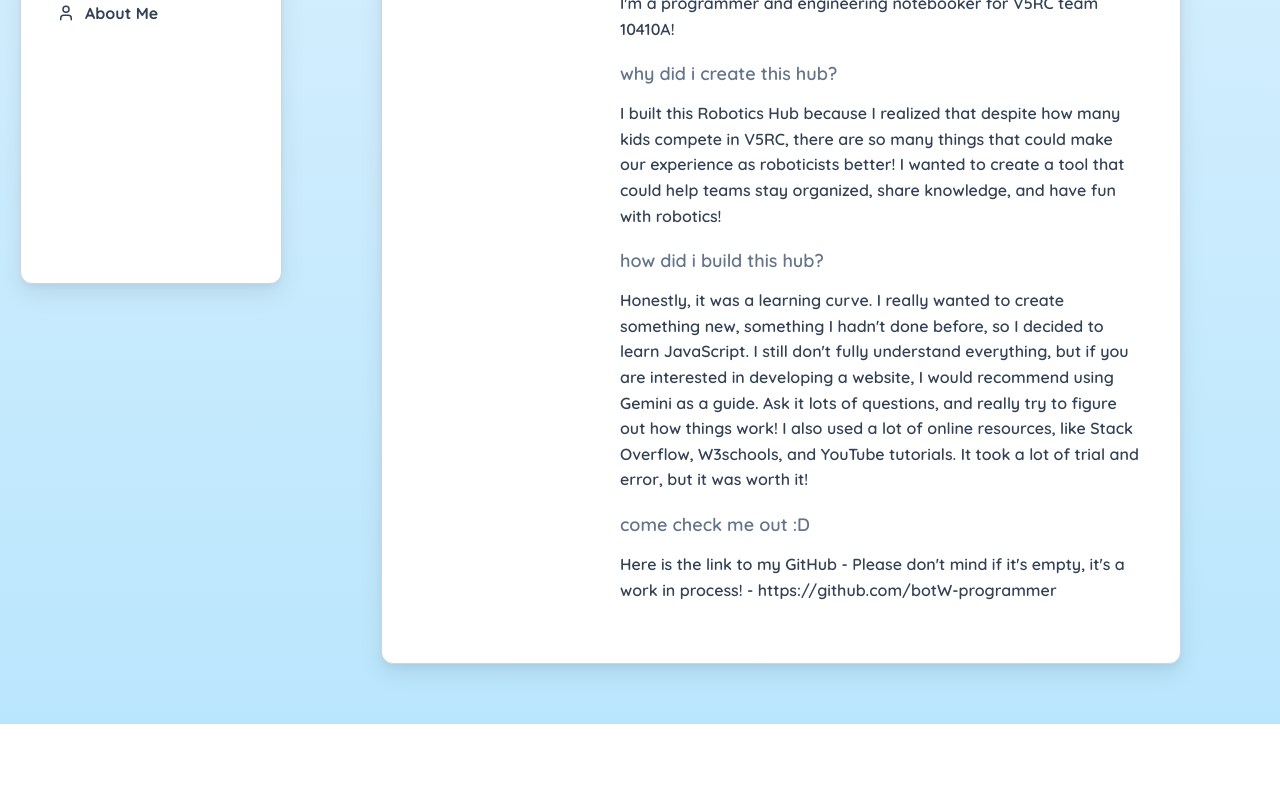
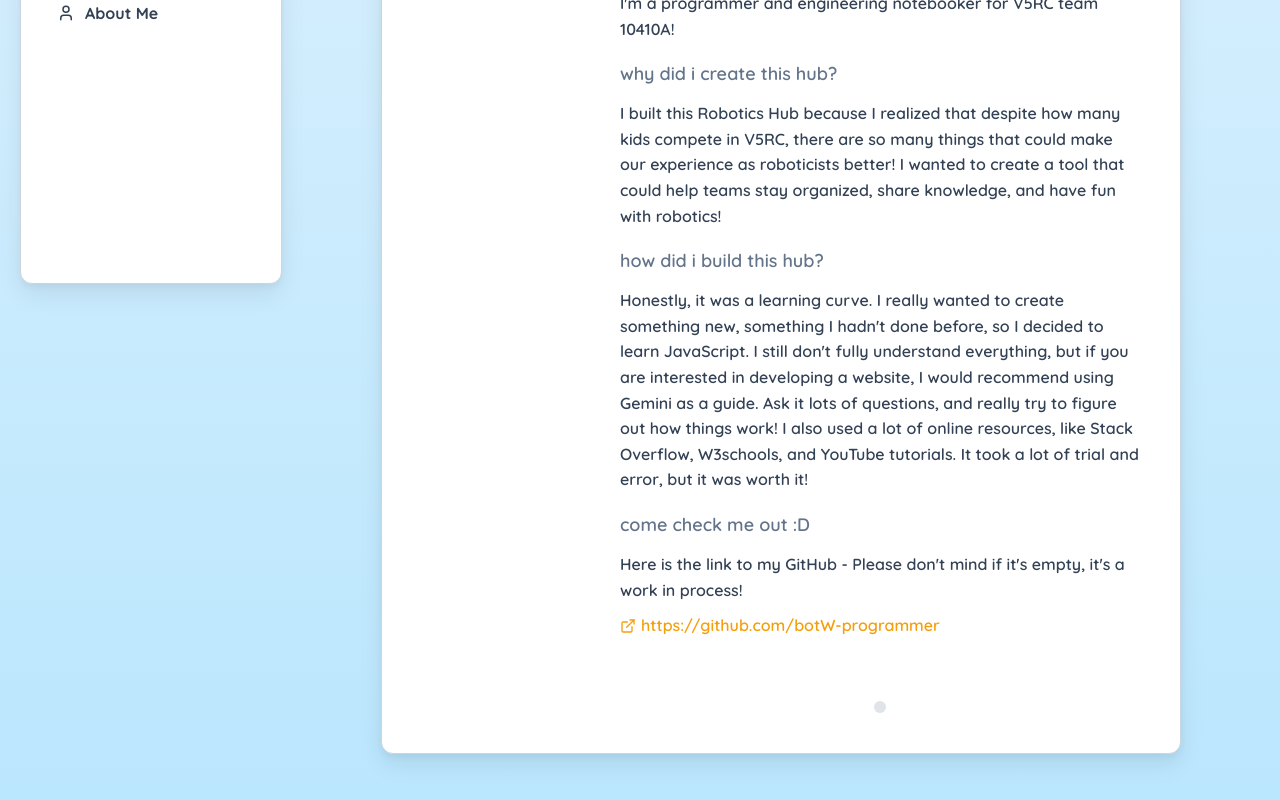
Before and after one commit to botW-programmer/V5RC-Hub, a React (Vite) app: page /about in a window 1280 px wide. Shown: the part 498-1298 px from the top of the page. Before the commit the page ends 1222 px from the top, so only its background shows below. Built offline with nearby package versions, Linux system fonts and the light colour scheme.

Commit message:
feat: added secret kaplay easter egg game

```diff
--- a/package.json
+++ b/package.json
@@ -10,6 +10,8 @@
     "preview": "vite preview"
   },
   "dependencies": {
+    "kaboom": "^3000.1.17",
+    "kaplay": "^3001.0.19",
     "lucide-react": "^1.7.0",
     "react": "^19.2.4",
     "react-dom": "^19.2.4",
--- a/src/About.jsx
+++ b/src/About.jsx
@@ -1,9 +1,12 @@
-import {
-  User, Code2, Palette, Sparkles, ExternalLink
-} from 'lucide-react';
+import { useState } from 'react';
+import { User, Code2, Palette, Sparkles, ExternalLink } from 'lucide-react';
 import './index.css';
+import EasterEgg from './EasterEgg'; // Added the Easter Egg import
 
 export default function About() {
+  // Added state to control the game pop-up
+  const [showGame, setShowGame] = useState(false);
+
   const skills = [
     { name: "Development", icon: <Code2 size={16} />, color: "#38bdf8" },
     { name: "Illustration", icon: <Palette size={16} />, color: "#fb923c" },
@@ -75,20 +78,49 @@ export default function About() {
               Honestly, it was a learning curve. I really wanted to create something new, something I hadn't done before, so I decided to learn JavaScript. I still don't fully understand everything, but if you are interested in developing a website, I would recommend using Gemini as a guide. Ask it lots of questions, and really try to figure out how things work! I also used a lot of online resources, like Stack Overflow, W3schools, and YouTube tutorials. It took a lot of trial and error, but it was worth it!
             </p>
 
+            <p style={headerLabelStyle}>come check me out :D</p>
+
             <p style={bodyTextStyle}>
-
+              Here is the link to my GitHub - Please don't mind if it's empty, it's a work in process! <br/>
+              <a
+                href="https://github.com/botW-programmer"
+                target="_blank"
+                rel="noreferrer"
+                style={{ color: 'var(--accent)', textDecoration: 'none', display: 'inline-flex', alignItems: 'center', gap: '5px', marginTop: '10px' }}
+              >
+                <ExternalLink size={16} /> https://github.com/botW-programmer
+              </a>
             </p>
 
-            <p style={headerLabelStyle}>come check me out :D</p>
-
-
-            <p style={bodyTextStyle}>
-             Here is the link to my GitHub - Please don't mind if it's empty, it's a work in process! - https://github.com/botW-programmer
-            </p>
+            {/* --- THE SNEAKY BUTTON --- */}
+            <div style={{ marginTop: '60px', display: 'flex', justifyContent: 'center' }}>
+              <button
+                onClick={() => setShowGame(true)}
+                title="???"
+                style={{
+                  width: '12px',
+                  height: '12px',
+                  borderRadius: '50%',
+                  backgroundColor: 'var(--text-muted)',
+                  opacity: 0.2,
+                  border: 'none',
+                  cursor: 'pointer',
+                  transition: 'background-color 0.3s, opacity 0.3s'
+                }}
+                onMouseEnter={(e) => { e.target.style.backgroundColor = '#e42d2d'; e.target.style.opacity = '1'; }}
+                onMouseLeave={(e) => { e.target.style.backgroundColor = 'var(--text-muted)'; e.target.style.opacity = '0.2'; }}
+              />
+            </div>
 
           </div>
         </div>
       </div>
+
+      {/* --- THE GAME MODAL --- */}
+      <EasterEgg
+        isOpen={showGame}
+        onClose={() => setShowGame(false)}
+      />
     </div>
   );
 }
--- a/src/App.jsx
+++ b/src/App.jsx
@@ -16,6 +16,7 @@ import CodeVault from './CodeVault';
 import PreCompChecklist from './PreCompChecklist';
 import MessageBoard from './MessageBoard';
 import About from './About';
+
 
 export default function App() {
   const [theme, setTheme] = useState(() => localStorage.getItem('app_theme') || 'light');
--- /dev/null
+++ b/src/EasterEgg.jsx
@@ -0,0 +1,69 @@
+import { useEffect, useRef } from 'react';
+import kaplay from 'kaplay';
+
+export default function EasterEgg({ isOpen, onClose }) {
+  const canvasRef = useRef(null);
+
+  useEffect(() => {
+    // Only start if the game is Open and the canvas is on screen
+    if (!isOpen || !canvasRef.current) return;
+
+    const k = kaplay({
+      global: false,
+      canvas: canvasRef.current,
+      width: 600,
+      height: 300,
+      background: [34, 34, 34],
+    });
+
+    k.loadSound("jump", "/jump.mp3");
+    k.setGravity(1600);
+
+    const bot = k.add([
+      k.rect(30, 30),
+      k.pos(50, 100),
+      k.color(228, 45, 45),
+      k.area(),
+      k.body(),
+    ]);
+
+    k.add([
+      k.rect(600, 40),
+      k.pos(0, 260),
+      k.color(100, 100, 100),
+      k.area(),
+      k.body({ isStatic: true }),
+    ]);
+
+    k.onKeyPress("space", () => {
+      if (bot.isGrounded()) {
+        bot.jump(600);
+        k.play("jump");
+      }
+    });
+
+    return () => {
+      k.quit();
+    };
+  }, [isOpen]); // Re-run when isOpen changes
+
+  // If the game is NOT open, don't show anything at all
+  if (!isOpen) return null;
+
+  return (
+    <div className="fixed inset-0 z-[100] flex flex-col items-center justify-center bg-black bg-opacity-90">
+      <h2 className="text-3xl font-bold text-white mb-4">Secret Level Unlocked</h2>
+
+      <canvas ref={canvasRef} className="rounded-lg shadow-lg border-2 border-red-500"></canvas>
+
+      <p className="text-gray-400 mt-4">Press SPACE to jump.</p>
+
+      <button
+        onClick={onClose}
+        className="mt-6 px-6 py-2 bg-red-600 text-white font-bold rounded hover:bg-red-500 transition"
+      >
+        Close Game
+      </button>
+    </div>
+  );
+}
```
Also changed, not shown: 2 other files (tests, documents, lock files or other folders).
